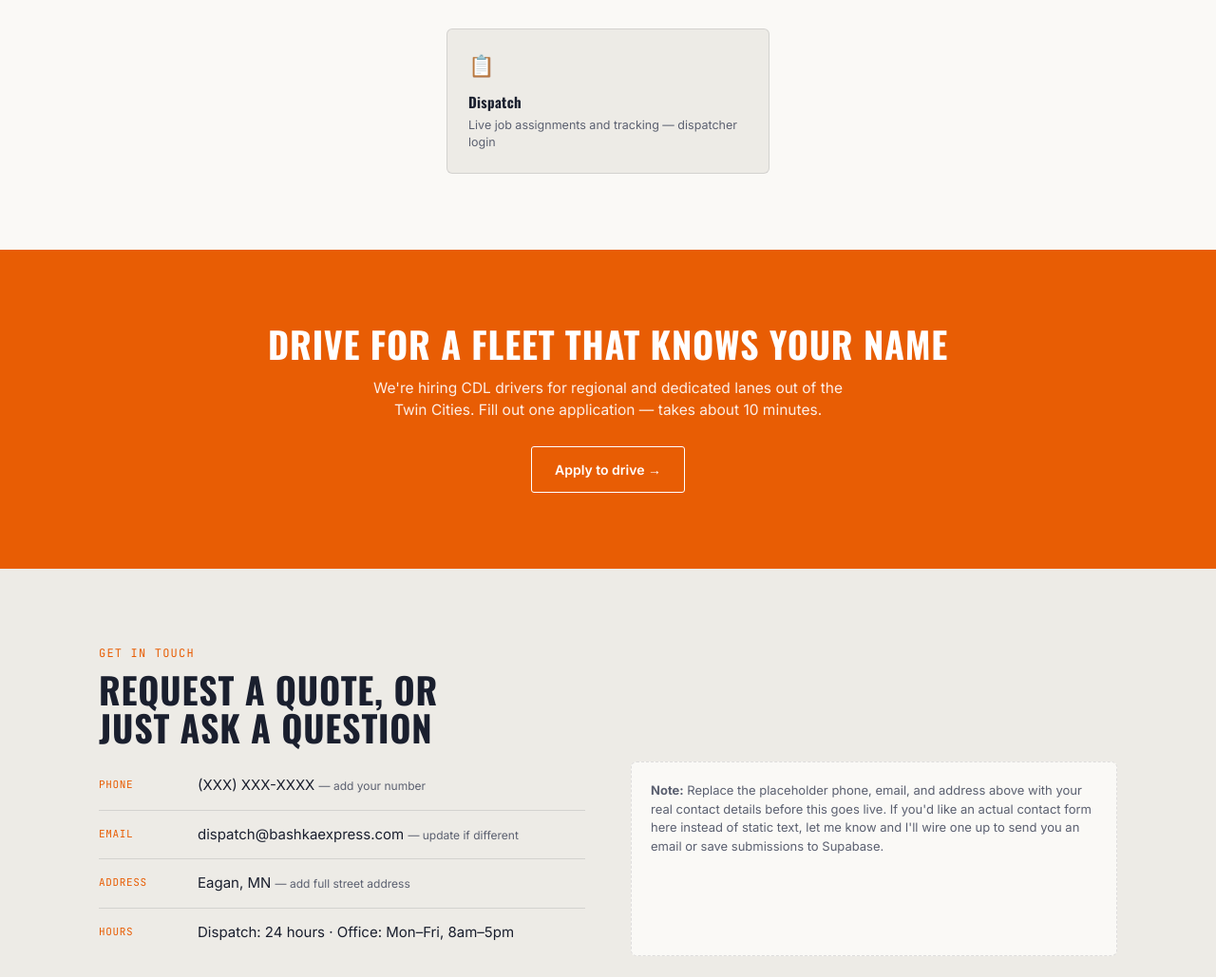
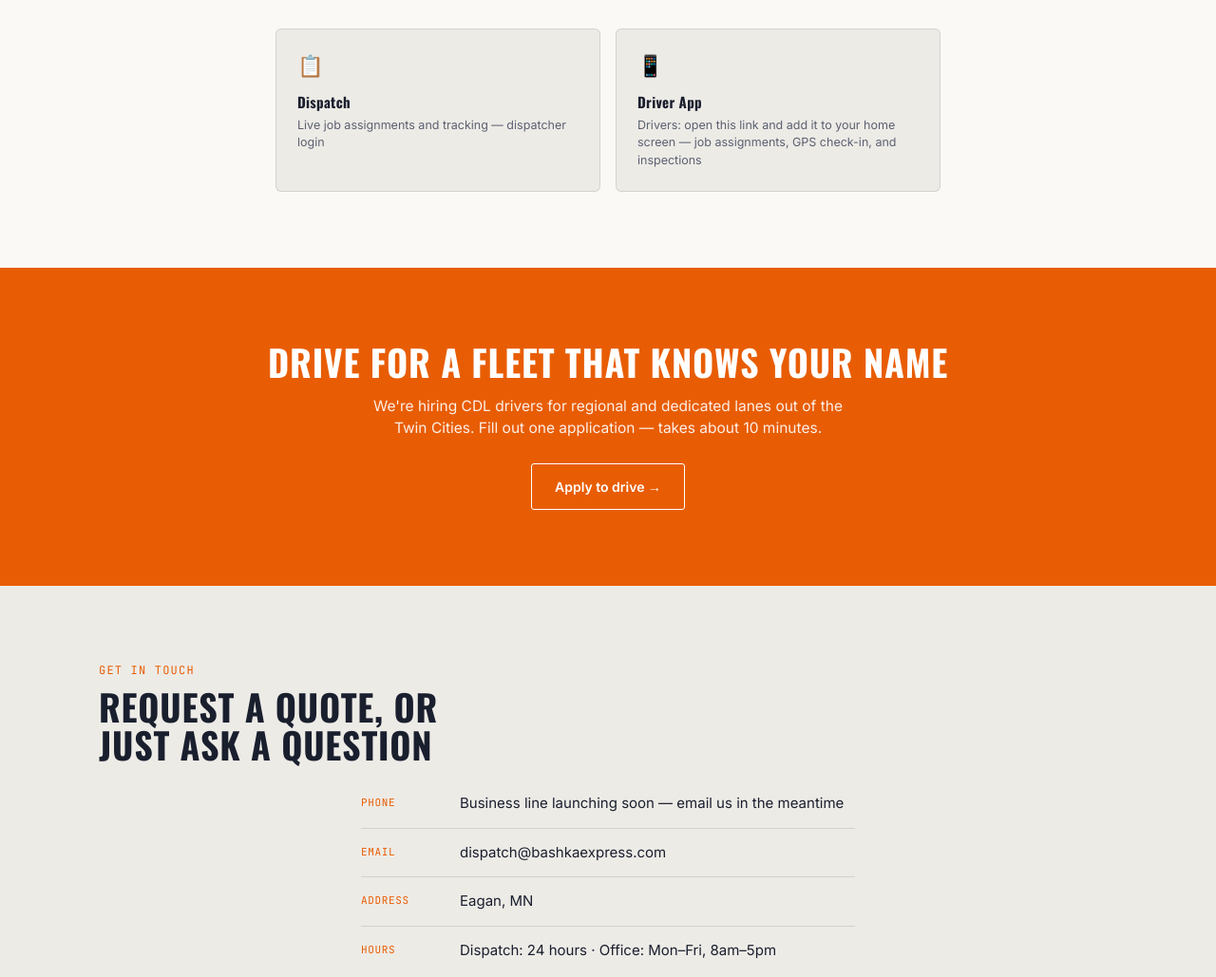
Before and after one commit to bashkaexpres-bot/bashka-website, a plain HTML site: page index.html in a window 1280 px wide. Shown: the part 2260-3289 px from the top of the page at 95% size. Drawn offline with nearby package versions, Linux system fonts and the light colour scheme.

Commit message:
Update fleet count wording, contact info, and add driver app link

```diff
--- a/index.html
+++ b/index.html
@@ -132,7 +132,7 @@ section{padding:80px 0}
 .apply-band p{color:rgba(255,255,255,0.9);margin:14px auto 26px;max-width:52ch;font-size:15.5px}
 
 /* ===== CONTACT ===== */
-.contact-grid{display:grid;grid-template-columns:1fr 1fr;gap:48px}
+.contact-grid{display:grid;grid-template-columns:1fr;gap:48px;max-width:520px;margin:0 auto}
 .contact-list{list-style:none}
 .contact-list li{display:flex;gap:14px;padding:14px 0;border-bottom:1px solid var(--line);font-size:15px}
 .contact-list li:last-child{border-bottom:none}
@@ -249,7 +249,7 @@ footer a:hover{color:#fff}
     <div class="reveal">
       <div class="section-eyebrow">ABOUT BASHKA EXPRESS</div>
       <h2 class="section-title">Built truck by truck, not overnight</h2>
-      <p>Bashka Express started as one truck and grew into a fleet of 21 — every one of them added because the work demanded it, not because a spreadsheet said to. We're based in Eagan, Minnesota, and we run this like a family business, because it is one.</p>
+      <p>Bashka Express started as one truck and grew into a full regional fleet — every truck added because the work demanded it, not because a spreadsheet said to. We're based in Eagan, Minnesota, and we run this like a family business, because it is one.</p>
       <p>Our managers rotate 24-hour coverage so dispatch is never asleep at the wheel, and every driver goes through the same pre-trip and post-trip inspection process — logged, timestamped, and on file.</p>
     </div>
     <div class="plaque reveal">
@@ -266,11 +266,16 @@ footer a:hover{color:#fff}
     <div class="section-eyebrow">TEAM &amp; DRIVER ACCESS</div>
     <h2 class="section-title reveal">Already work with us?</h2>
     <p class="section-lede reveal">Quick links for current staff and drivers. These lead to secure, password-protected logins — not open to the public.</p>
-    <div class="portal-grid reveal" style="grid-template-columns:1fr;max-width:340px;margin:0 auto">
+    <div class="portal-grid reveal" style="grid-template-columns:1fr 1fr;max-width:700px;margin:0 auto">
       <a href="https://bashka-three.vercel.app/index.html" class="portal-card">
         <span class="icon">📋</span>
         <h4>Dispatch</h4>
         <p>Live job assignments and tracking — dispatcher login</p>
+      </a>
+      <a href="https://bashka-three.vercel.app/driver-app.html" class="portal-card">
+        <span class="icon">📱</span>
+        <h4>Driver App</h4>
+        <p>Drivers: open this link and add it to your home screen — job assignments, GPS check-in, and inspections</p>
       </a>
     </div>
   </div>
@@ -290,14 +295,11 @@ footer a:hover{color:#fff}
     <h2 class="section-title reveal">Request a quote, or just ask a question</h2>
     <div class="contact-grid reveal">
       <ul class="contact-list">
-        <li><span class="k mono">PHONE</span><span>(XXX) XXX-XXXX <em style="color:var(--ink-soft);font-style:normal;font-size:12px">— add your number</em></span></li>
-        <li><span class="k mono">EMAIL</span><span>dispatch@bashkaexpress.com <em style="color:var(--ink-soft);font-style:normal;font-size:12px">— update if different</em></span></li>
-        <li><span class="k mono">ADDRESS</span><span>Eagan, MN <em style="color:var(--ink-soft);font-style:normal;font-size:12px">— add full street address</em></span></li>
+        <li><span class="k mono">PHONE</span><span>Business line launching soon — email us in the meantime</span></li>
+        <li><span class="k mono">EMAIL</span><span>dispatch@bashkaexpress.com</span></li>
+        <li><span class="k mono">ADDRESS</span><span>Eagan, MN</span></li>
         <li><span class="k mono">HOURS</span><span>Dispatch: 24 hours · Office: Mon–Fri, 8am–5pm</span></li>
       </ul>
-      <div class="map-note">
-        <strong>Note:</strong> Replace the placeholder phone, email, and address above with your real contact details before this goes live. If you'd like an actual contact form here instead of static text, let me know and I'll wire one up to send you an email or save submissions to Supabase.
-      </div>
     </div>
   </div>
 </section>
```
